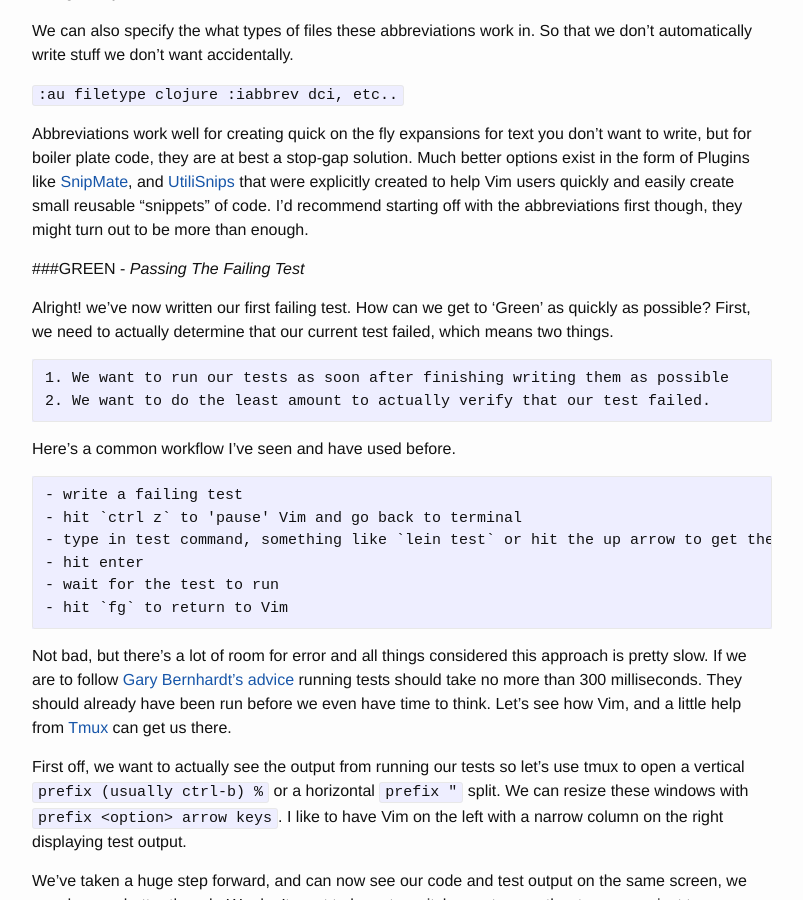
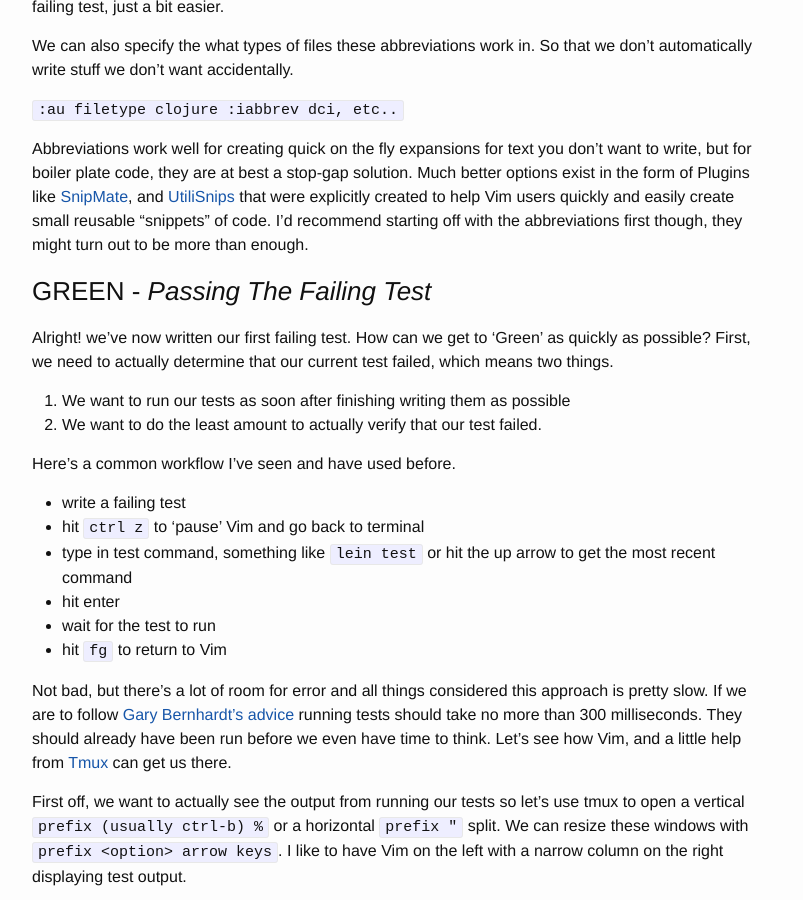
Before and after one commit to JeromeGoodrich/blog, a Jekyll site: the page built from _posts/2016-09-20-vim-TDD.md, in a window 1280 px wide and 900 px high, scrolled down 1041 px. Shown: the whole window, without its empty margins (238-1041 px from the left). Built offline with Jekyll 4.4.1, drawn with Linux system fonts in a browser that asks for light colours; some of the changed text lies outside the part shown.

Commit message:
modify tdd vim post

```diff
--- a/_posts/2016-09-20-vim-TDD.md
+++ b/_posts/2016-09-20-vim-TDD.md
@@ -7,12 +7,12 @@ date: 2016-09-20
 When I first started working in Vim. Bram Moolenar's [_Seven Habits of Effective Text Editing_]() was very influential.
 In it he outlines three fundamental tips for gradually improving one's efficacy in the editor.
 
->>    1. While you are editing, keep an eye out for actions you repeat and/or spend quite a bit of time on
->>
->>    2. Find out if there is an editor command that will do this action quicker. Read the documentation, ask a friend,
->>       look at how others do this.
->>
->>    3. Train using the command. Do this until your fingers type it without thinking.
+>    1. While you are editing, keep an eye out for actions you repeat and/or spend quite a bit of time on
+>
+>    2. Find out if there is an editor command that will do this action quicker. Read the documentation, ask a friend,
+>       look at how others do this.
+>
+>    3. Train using the command. Do this until your fingers type it without thinking.
 
 I didn't realize it at the time, but these aren't tips for a beginner. They are universal rules for bringing out
 the best in this powerful editor because in Vim there is _always_ a better way to do things. That doesn't just apply to
@@ -21,7 +21,7 @@ example. Let's walk through each part of the _Red, Green, Refactor_ loop and see
 things a bit more efficient.
 
 
-###RED - _Writing a Failing Test_
+### RED - _Writing a Failing Test_
 
 If you're writing tests, there's probably some basic boiler plate to write. In the case of BDD style frameworks like
 Rspec and Speclj, you know you are going to be writing some stuff like this a bunch.
@@ -57,22 +57,22 @@ code, they are at best a stop-gap solution. Much better options exist in the for
 code. I'd recommend starting off with the abbreviations first though, they might turn out to be more than enough.
 
 
-###GREEN - _Passing The Failing Test_
+### GREEN - _Passing The Failing Test_
 
 Alright! we've now written our first failing test. How can we get to 'Green' as quickly as possible? First, we need to
 actually determine that our current test failed, which means two things.
 
-    1. We want to run our tests as soon after finishing writing them as possible
-    2. We want to do the least amount to actually verify that our test failed.
+1. We want to run our tests as soon after finishing writing them as possible
+2. We want to do the least amount to actually verify that our test failed.
 
 Here's a common workflow I've seen and have used before.
 
-    - write a failing test
-    - hit `ctrl z` to 'pause' Vim and go back to terminal
-    - type in test command, something like `lein test` or hit the up arrow to get the most recent command
-    - hit enter
-    - wait for the test to run
-    - hit `fg` to return to Vim
+- write a failing test
+- hit `ctrl z` to 'pause' Vim and go back to terminal
+- type in test command, something like `lein test` or hit the up arrow to get the most recent command
+- hit enter
+- wait for the test to run
+- hit `fg` to return to Vim
 
 Not bad, but there's a lot of room for error and all things considered this approach is pretty slow. If we are to follow
 [Gary Bernhardt's advice]() running tests should take no more than 300 milliseconds. They should already have been run
@@ -133,8 +133,9 @@ any number of those.
 
 We are green! Let's stay that way and add some additional rules that will make our feedback loop even tighter.
 
-    Rule 1: We should run our tests after every change -- This shouldn't be a problem, given our new workflow
-    Rule 2: if a change produces a failing test, it should only take one undo to get us back to green.
+- Rule 1: We should run our tests after every change -- This shouldn't be a problem, given our new workflow
+
+- Rule 2: if a change produces a failing test, it should only take one undo to get us back to green.
 
 Given that a change can be something as small as replacing a letter in a word. We want to make sure that we pack as much
 as possible into the changes we make, while keeping the execution of those changes as simple as possible. This can take
```
